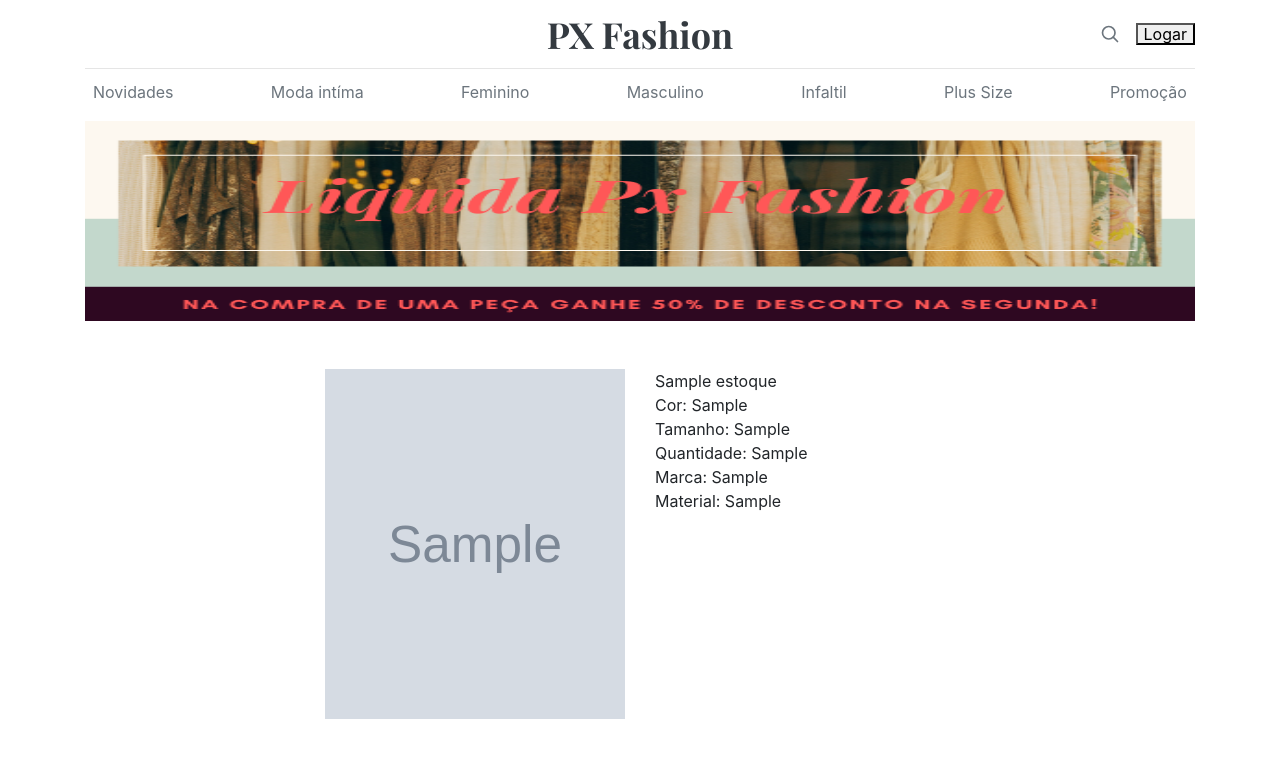
After one commit to pmela/lojapam, a Django app: page /telaDeDetalhe/1/ in a window 1280 px wide. The commit adds this page. Shown: the top 758 px of the page. Run offline with Django 3.2, Linux system fonts and the light colour scheme; tables that the repository leaves empty hold one stand-in row (values such as "Sample post"); grey boxes marked "Sample" are stand-in pictures; some libraries are stand-ins or nearby versions.

Commit message:
Basico tela de detalhe
Link na imagem chamando a tela de detalhe,exibição de estoque na tela inicial.

```diff
--- a/apploja/models.py
+++ b/apploja/models.py
@@ -70,6 +70,7 @@ class Produto(models.Model):
     nome = models.CharField(max_length=64)
     categoria = models.ForeignKey('Categoria', on_delete=models.PROTECT)
     imagem = models.FileField(upload_to='fotos/')
+    estoque: [Estoque]
 
     def __str__(self):
         return self.nome
--- a/apploja/templates/menu.html
+++ b/apploja/templates/menu.html
@@ -41,6 +41,7 @@
 
 
 
+
     </style>
     <!-- Custom styles for this template -->
     <link href="https://fonts.googleapis.com/css?family=Playfair+Display:700,900" rel="stylesheet">
@@ -74,7 +75,8 @@
                     <button type="submit">Logar</button>
                     <!--                    <button type="button" class="btn btn-link">Logar</button>-->
                 </form>
-                <!--                <a class="btn btn-sm btn-outline-secondary" href="#">Logar</a>-->
+                <!--                <a class="btn btn-sm btn-outline-secondary" href="/telaDeLogin">Logar</a>-->
+                <!--                <a class="btn btn-sm btn-outline-secondary" href="{% url 'apploja:telaDeLogin'%}">Logar</a>-->
             </div>
         </div>
     </header>
--- /dev/null
+++ b/apploja/templates/telaDeDetalhe.html
@@ -0,0 +1,26 @@
+{% extends "menu.html" %}
+{%block menu%}
+{% load static %}
+<div class="row">
+    <div class="col">
+
+        <img align="right" src="{{ produto.imagem.url }}" width="300" height="350">
+
+    </div>
+    <div class="col">
+        {%for estoque in estoques%}
+        {{estoque.nome}}<br>
+        Cor: {{estoque.cor}}<br>
+        Tamanho: {{estoque.tamanho}}<br>
+        Quantidade: {{estoque.quantidade}}<br>
+        Marca: {{estoque.marca}}<br>
+        Material: {{estoque.material}}<br>
+        {%endfor%}
+
+    </div>
+
+
+</div>
+
+
+{%endblock%}
--- a/apploja/urls.py
+++ b/apploja/urls.py
@@ -9,6 +9,7 @@ urlpatterns = [
     path('', chamandotelainicial, name='telainicialall'),
     path('menu', chamandomenu, name='menu'),
     path('venda', chamandovenda, name='venda'),
+    path('telaDeDetalhe/<int:id>/', chamandodetalhe, name='telaDeDetalhe'),
     path('cadastraUsuario', cadastraUsuario, name='cadastraUsuario'),
     path('validaUsuario', validaUsuario, name='validaUsuario'),
 
--- a/apploja/views.py
+++ b/apploja/views.py
@@ -1,9 +1,6 @@
 from django.shortcuts import render
 from .models import *
 from django.core.paginator import Paginator
-
-
-
 
 
 def chamandohtml(request):
@@ -16,6 +13,13 @@ def chamandotelainicial(request, nome_categoria=None):
     else:
         categoria = Categoria.objects.get(nome=nome_categoria)
         produtos = Produto.objects.filter(categoria=categoria)
+    estoques = Estoque.objects.all()
+
+    for produto in produtos:
+        produto.estoque = []
+        for estoque in estoques:
+            if produto.id == estoque.produto.id:
+                produto.estoque.append(estoque)
 
     paginado = Paginator(produtos, 8)  # Show 25 contacts per page.
 
@@ -26,11 +30,35 @@ def chamandotelainicial(request, nome_categoria=None):
     return render(request, 'telainicial.html', contexto)
 
 
+# def chamandotelainicial(request, estoque=None):
+#     if estoque == None:
+#         produtos = Produto.objects.all()
+#     else:
+#         estoque = Estoque.objects.get(nome=estoque)
+#         produtos = Produto.objects.filter(estoque=estoque)
+#
+#     paginado = Paginator(produtos, 8)  # Show 25 contacts per page.
+#
+#     numero_pagina = request.GET.get('page')
+#     produto_paginado = paginado.get_page(numero_pagina)
+#     contexto = {'produto_paginado': produto_paginado}
+#
+#     return render(request, 'telainicial.html', contexto)
+
+
 def chamandomenu(request):
     return render(request, 'menu.html')
 
+
 def chamandovenda(request):
     return render(request, 'venda.html')
+
+
+def chamandodetalhe(request,id=None):
+    produto=Produto.objects.get(id=id)
+    estoques=Estoque.objects.filter(produto=produto)
+    contexto={'produto':produto, 'estoques':estoques}
+    return render(request, 'telaDeDetalhe.html',contexto)
 
 
 def cadastraUsuario(request):
@@ -52,7 +80,8 @@ def cadastraUsuario(request):
 
     return render(request, 'telaDeLogin.html')
 
-def validaUsuario (request):
+
+def validaUsuario(request):
     if request.method == 'POST':
         email_logar = request.POST['email_logar']
         senha_logar = request.POST['senha_logar']
```
Also changed, not shown: apploja/templates/telainicial.html (+10 -3 lines), 1 other file.
